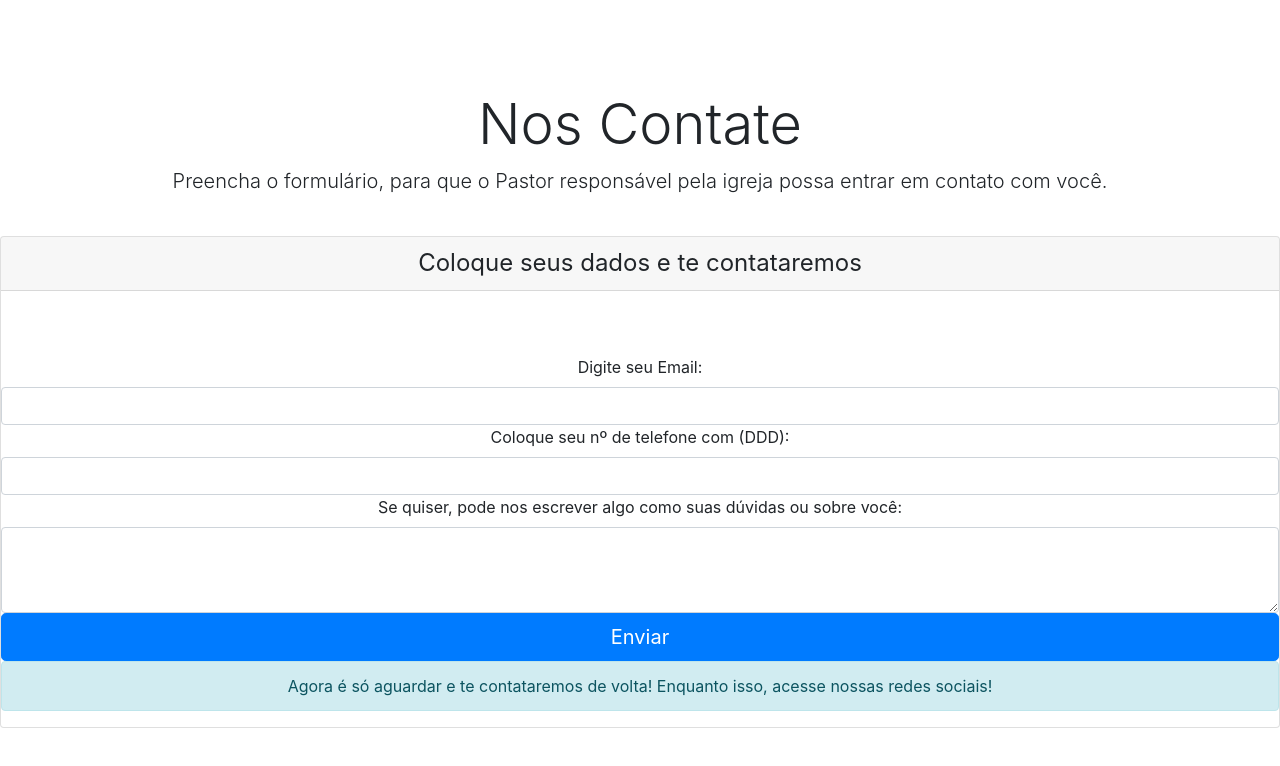
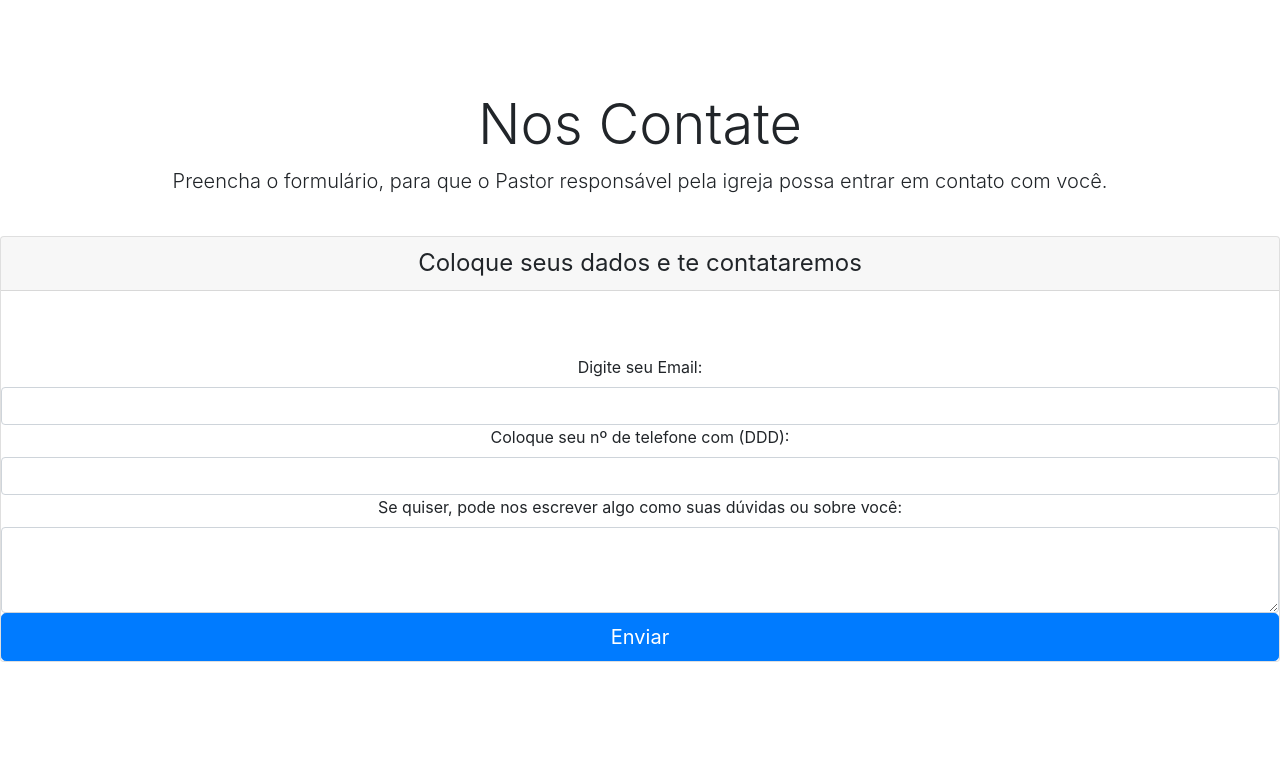
Before and after one commit to Rildo-Junior-nz/lanndingPage-Rildo, a plain HTML site: page index.html in a window 1280 px wide. Shown: the part 2038-2804 px from the top of the page. After the commit the page ends 2740 px from the top, so only its background shows below. Drawn offline with nearby package versions, Linux system fonts and the light colour scheme.

Commit message:
mudancas

```diff
--- a/index.html
+++ b/index.html
@@ -171,15 +171,9 @@
                                         <label for="text">Se quiser, pode nos escrever algo como suas dúvidas ou sobre você:</label>
                                         <textarea class="form-control" id="text" rows="3"></textarea>
                                       </div>
-                                    <button  type="text" class="btn btn-lg btn-block btn-primary">Enviar </button>
+                                    <button  type="text" class="btn btn-lg btn-block btn-primary"  >Enviar </button>
 
                                   </form>
-
-
-                                  <div class="alert alert-info" role="alert">
-                                    Agora é só aguardar e te contataremos de volta!
-                                    Enquanto isso, acesse nossas redes sociais!
-                                  </div>
 
                                 </body>
 
```
Also changed, not shown: 1 other file.
